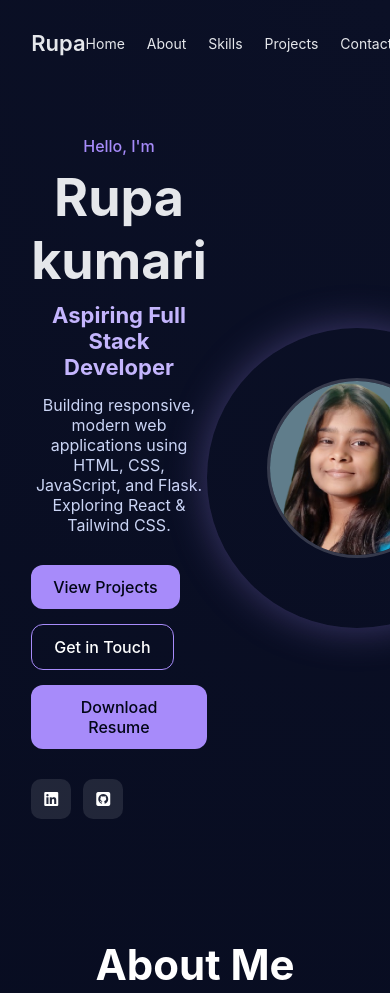
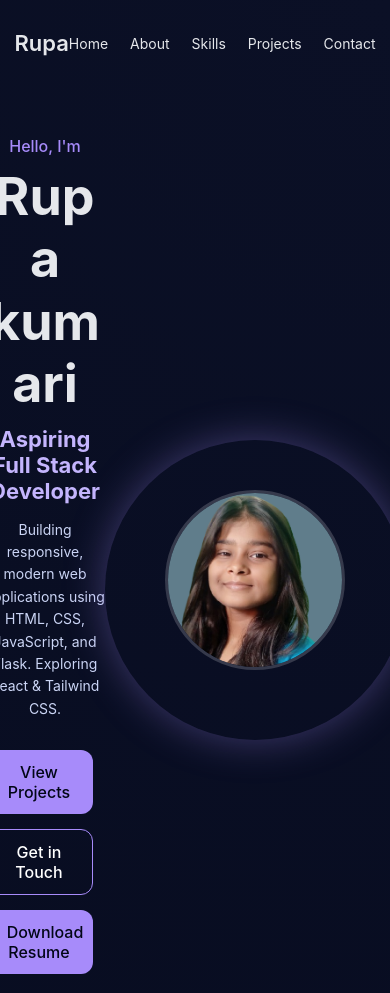
Before and after one commit to mandal-rupa/portfolio, a plain HTML site: page index.html in a window 390 px wide. Shown: the top 993 px of the page. Drawn offline with Linux system fonts and the light colour scheme.

Commit message:
Update style.css

```diff
--- a/style.css
+++ b/style.css
@@ -605,3 +605,49 @@ body {
     display: block;
   }
 }
+/* ===== MOBILE OVERFLOW & HERO FIX ===== */
+@media (max-width: 600px) {
+
+  html, body {
+    width: 100%;
+    overflow-x: hidden;
+  }
+
+  .hero,
+  .hero-container,
+  .hero-inner {
+    display: flex;
+    flex-direction: column;
+    align-items: center;
+    text-align: center;
+    width: 100%;
+    max-width: 100%;
+  }
+
+  .hero-left,
+  .hero-right {
+    width: 100%;
+    max-width: 100%;
+  }
+
+  h1 {
+    font-size: 30px;
+    line-height: 1.2;
+    word-break: break-word;
+  }
+
+  h2 {
+    font-size: 20px;
+  }
+
+  p {
+    font-size: 14px;
+    line-height: 1.6;
+  }
+
+  .btn,
+  button {
+    width: 90%;
+    max-width: 320px;
+  }
+}
```
